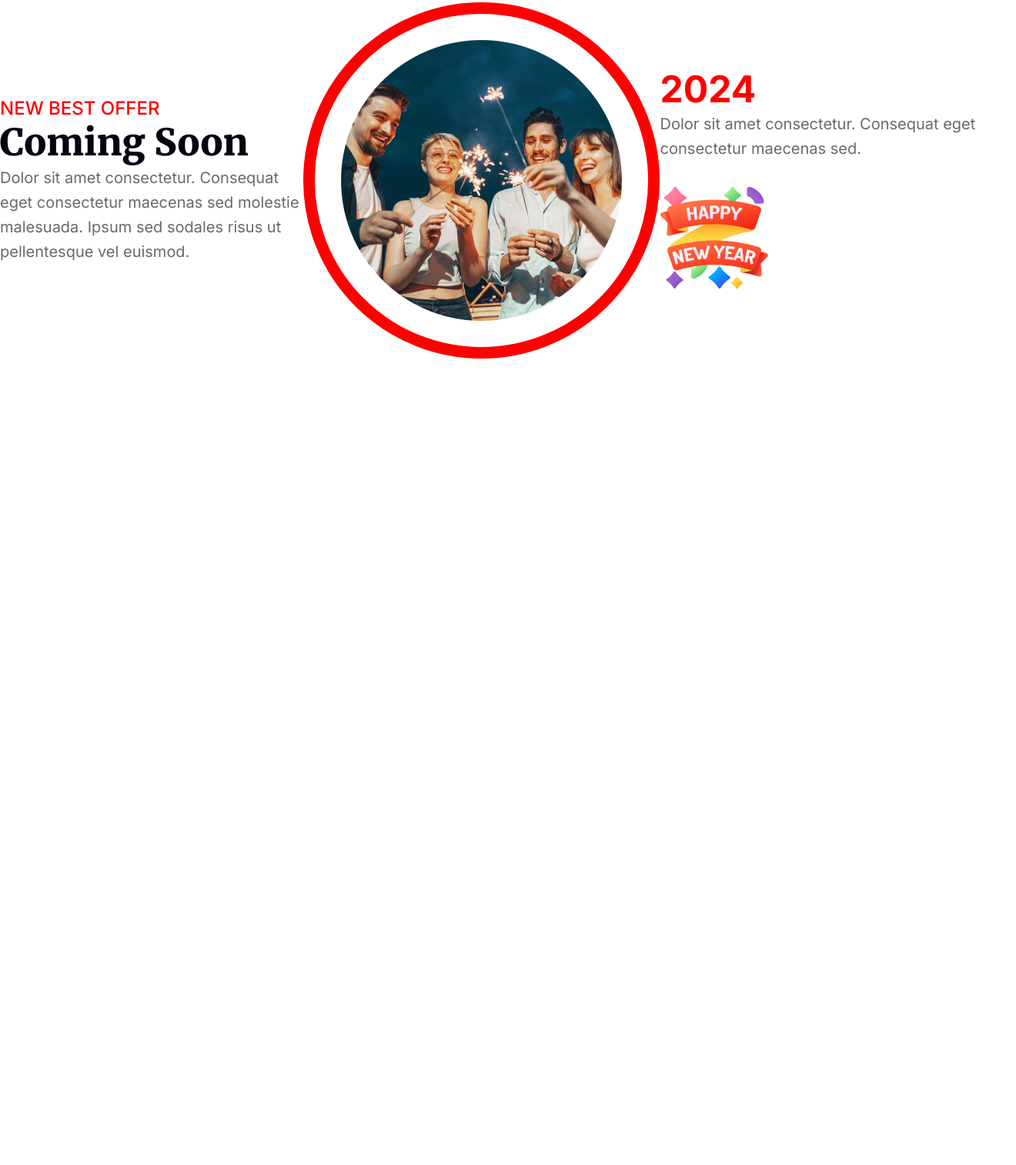
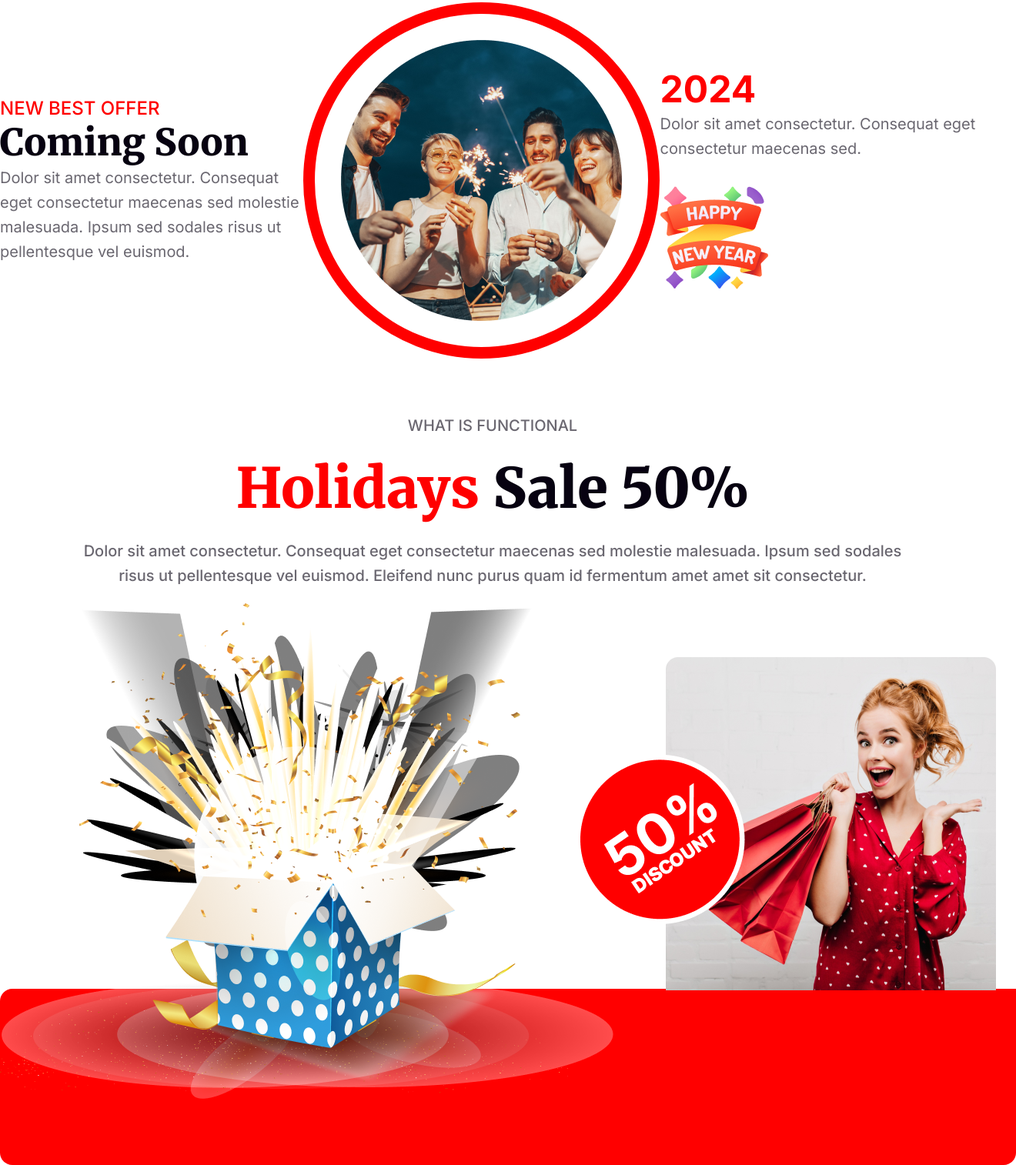
Before and after one commit to AsifaJahanSafa/new-year-new-me-sollution, a plain HTML site: page index.html in a window 1280 px wide. Shown: the part 2998-4512 px from the top of the page at 77% size, 1320 px wide, since content can reach past the window. Before the commit the page ends 3464 px from the top, so only its background shows below. Drawn offline with Linux system fonts and the light colour scheme.

Commit message:
added holiday sell section

```diff
--- a/index.html
+++ b/index.html
@@ -66,6 +66,34 @@
                     </div>
                 </div>
              </div>
+
+
+             <!-- holiday sell section -->
+              <div class="holiday-sell-container">
+                <div class="holiday-text-container">
+                    <p class="holiday-title Inter-font">WHAT IS FUNCTIONAL</p>
+                    <h3 class="Merriweather-font"><span class="sale">Holidays</span> Sale 50%</h3>
+                    <p>Dolor sit amet consectetur. Consequat eget consectetur maecenas sed
+                        molestie malesuada. Ipsum sed sodales risus ut pellentesque vel euismod. Eleifend nunc purus quam id fermentum amet amet sit consectetur.</p>
+                </div>
+
+                <div class="holiday-image-container">
+
+                </div>
+                <div class="gift-container">
+                    <img src="./resources/Group 75.png" alt="">
+                    <div class="girl">
+                        <img src="./resources/Rectangle 1.png" alt="" srcset="">
+                    </div>
+                    <div class="discount">
+                        <img src="./resources/Group 44.png" alt="" srcset="">
+                    </div>
+                </div>
+
+
+              </div>
+
+
     </main>
     <footer></footer>
 </body>
--- a/styles/styles.css
+++ b/styles/styles.css
@@ -226,6 +226,7 @@ margin-bottom: 71px;
     flex-direction: row;
     justify-content:space-between;
     align-items: center;
+    margin-bottom: 71px;
 
 }
 
@@ -259,7 +260,7 @@ max-width: 393px;;
 }
 .coming-soone-img-holder{
     width: 463px;
-height: 463px;
+    height: 463px;
 
     border:15px solid #F00;
     border-radius: 100%;
@@ -331,3 +332,94 @@ line-height: 32px;
 margin-top: 20;
 margin-bottom: 30px;
 }
+
+
+/* holiday */
+
+.holiday-sell-container{
+    max-width:1320px;
+    height: 935px;
+    margin:0px auto;
+
+    position:relative;
+}
+.holiday-title{
+    color: #070211;
+
+font-size: 24px;
+font-style: normal;
+font-weight:800;
+line-height: normal;
+}
+
+
+
+.sale{
+    color: #F00;
+text-align: center;
+
+font-size: 72px;
+font-style: normal;
+font-weight: 900;
+line-height: normal;
+}
+
+.holiday-text-container{
+    display: flex;
+    flex-direction: column;
+    justify-content: center;
+    align-items: center;
+    text-align: center;
+
+}
+.holiday-text-container h3{
+    color: #070211;
+
+font-size: 72px;
+font-style: normal;
+font-weight: 900;
+line-height: normal;
+margin-bottom:20px;
+}
+.holiday-text-container p{
+    color: rgba(7, 2, 17, 0.60);
+text-align: center;
+font-family: Inter;
+font-size: 20px;
+font-style: normal;
+font-weight: 500;
+line-height: 32px;
+max-width:1068px;
+margin-bottom: 20px;
+}
+
+
+
+.holiday-image-container{
+    width: 1320px;
+height: 229px;
+border-radius: 16px 0px 16px 16px;
+background: #F00;
+position: absolute;
+top:80%;
+
+}
+
+.gift-container{
+    position:relative;
+    display: flex;
+    justify-content: space-between;
+    align-items: center;
+}
+
+.girl{
+   position:absolute;
+  top:10.5%;
+    left:67.6%
+}
+
+.discount{
+    position: absolute;
+    bottom:30%;
+    left:55% ;
+}
```
